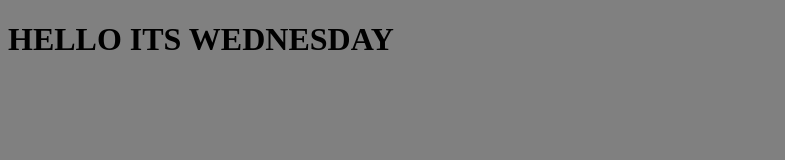
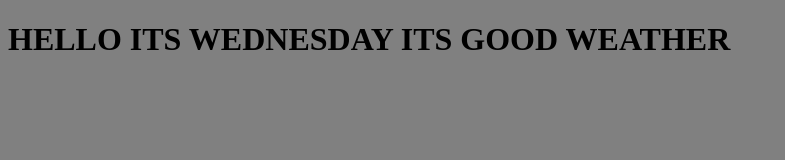
Before and after one commit to doctorwordpress/wednesday_test, a plain HTML site: page index.html in a window 1280 px wide. Shown: the whole page, without its empty margins (0-785 px from the left). Drawn offline with Linux system fonts and the light colour scheme.

Commit message:
seconf message

```diff
--- a/index.html
+++ b/index.html
@@ -8,6 +8,6 @@
     <link rel="stylesheet" href="./css/main.css" />
   </head>
   <body>
-    <h1>HELLO ITS WEDNESDAY</h1>
+    <h1>HELLO ITS WEDNESDAY ITS GOOD WEATHER</h1>
   </body>
 </html>
```
